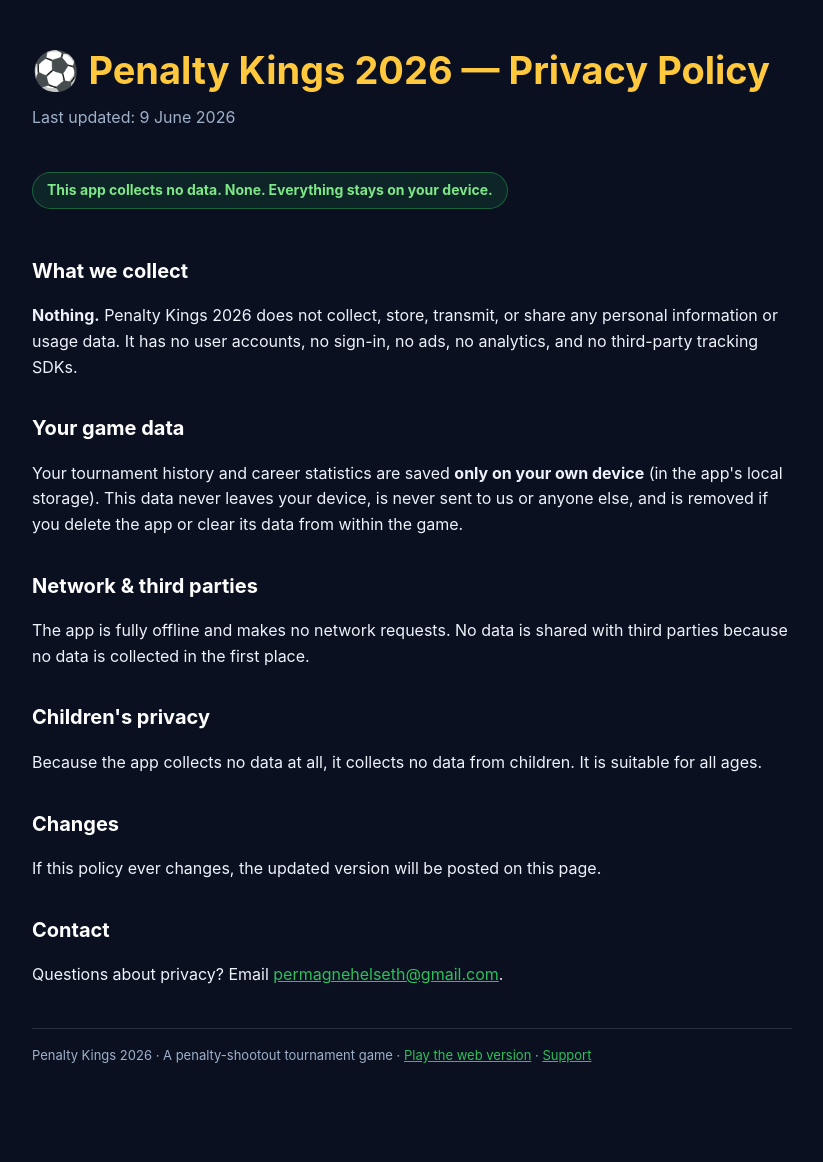
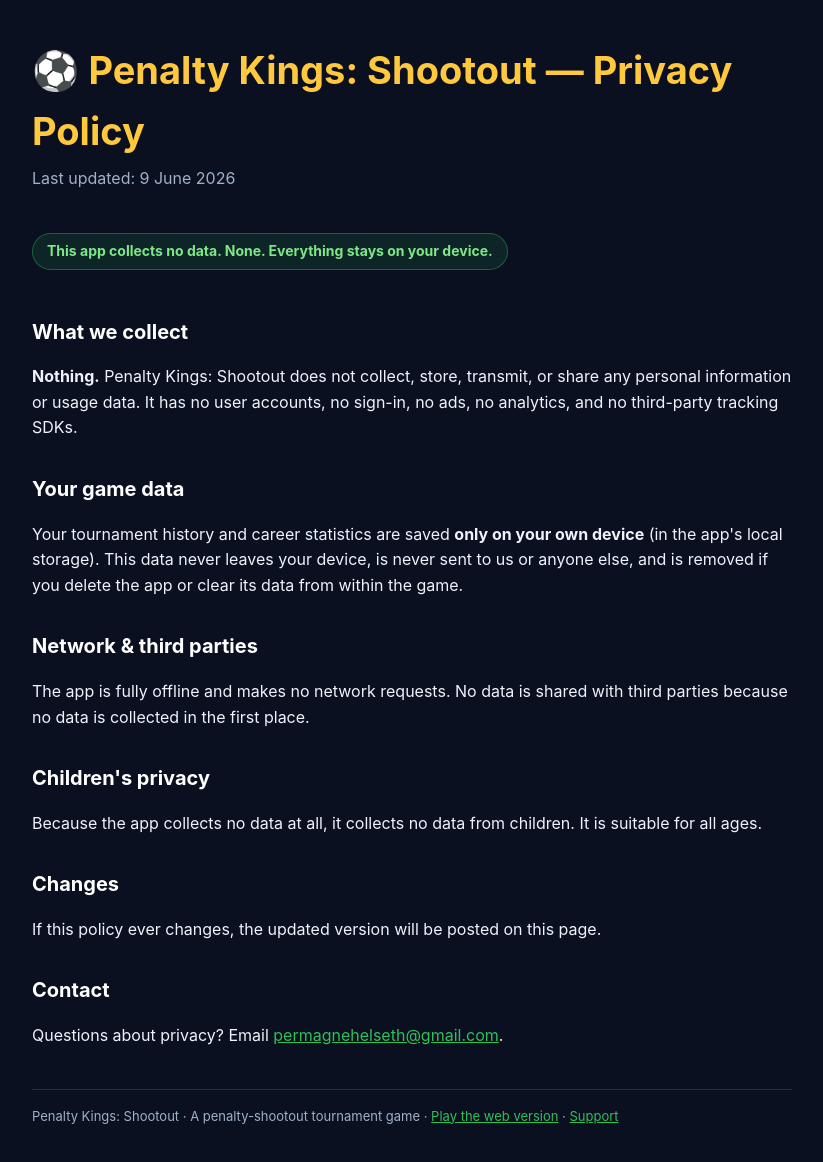
Before and after one commit to moelven144/penalty-kings-2026, a plain HTML site: page privacy.html in a window 1280 px wide. Shown: the whole page, without its empty margins (228-1051 px from the left). Drawn offline with Linux system fonts and the light colour scheme.

Commit message:
De-couple hosted pages from World Cup branding (rename to Penalty Kings: Shootout)

```diff
--- a/privacy.html
+++ b/privacy.html
@@ -3,7 +3,7 @@
 <head>
   <meta charset="UTF-8" />
   <meta name="viewport" content="width=device-width, initial-scale=1.0" />
-  <title>Privacy Policy — Penalty Kings 2026</title>
+  <title>Privacy Policy — Penalty Kings: Shootout</title>
   <style>
     :root { color-scheme: dark; }
     body { margin: 0; background: #0a1020; color: #eef2fb;
@@ -21,13 +21,13 @@
 </head>
 <body>
   <div class="wrap">
-    <h1>⚽ Penalty Kings 2026 — Privacy Policy</h1>
+    <h1>⚽ Penalty Kings: Shootout — Privacy Policy</h1>
     <p class="sub">Last updated: 9 June 2026</p>
 
     <p class="pill">This app collects no data. None. Everything stays on your device.</p>
 
     <h2>What we collect</h2>
-    <p><strong>Nothing.</strong> Penalty Kings 2026 does not collect, store, transmit, or
+    <p><strong>Nothing.</strong> Penalty Kings: Shootout does not collect, store, transmit, or
       share any personal information or usage data. It has no user accounts, no sign-in,
       no ads, no analytics, and no third-party tracking SDKs.</p>
 
@@ -53,7 +53,7 @@
       <a href="mailto:permagnehelseth@gmail.com">permagnehelseth@gmail.com</a>.</p>
 
     <footer>
-      Penalty Kings 2026 · A penalty-shootout tournament game ·
+      Penalty Kings: Shootout · A penalty-shootout tournament game ·
       <a href="./index.html">Play the web version</a> · <a href="./support.html">Support</a>
     </footer>
   </div>
```
Also changed, not shown: index.html (+2 -2 lines), support.html (+3 -3 lines).
